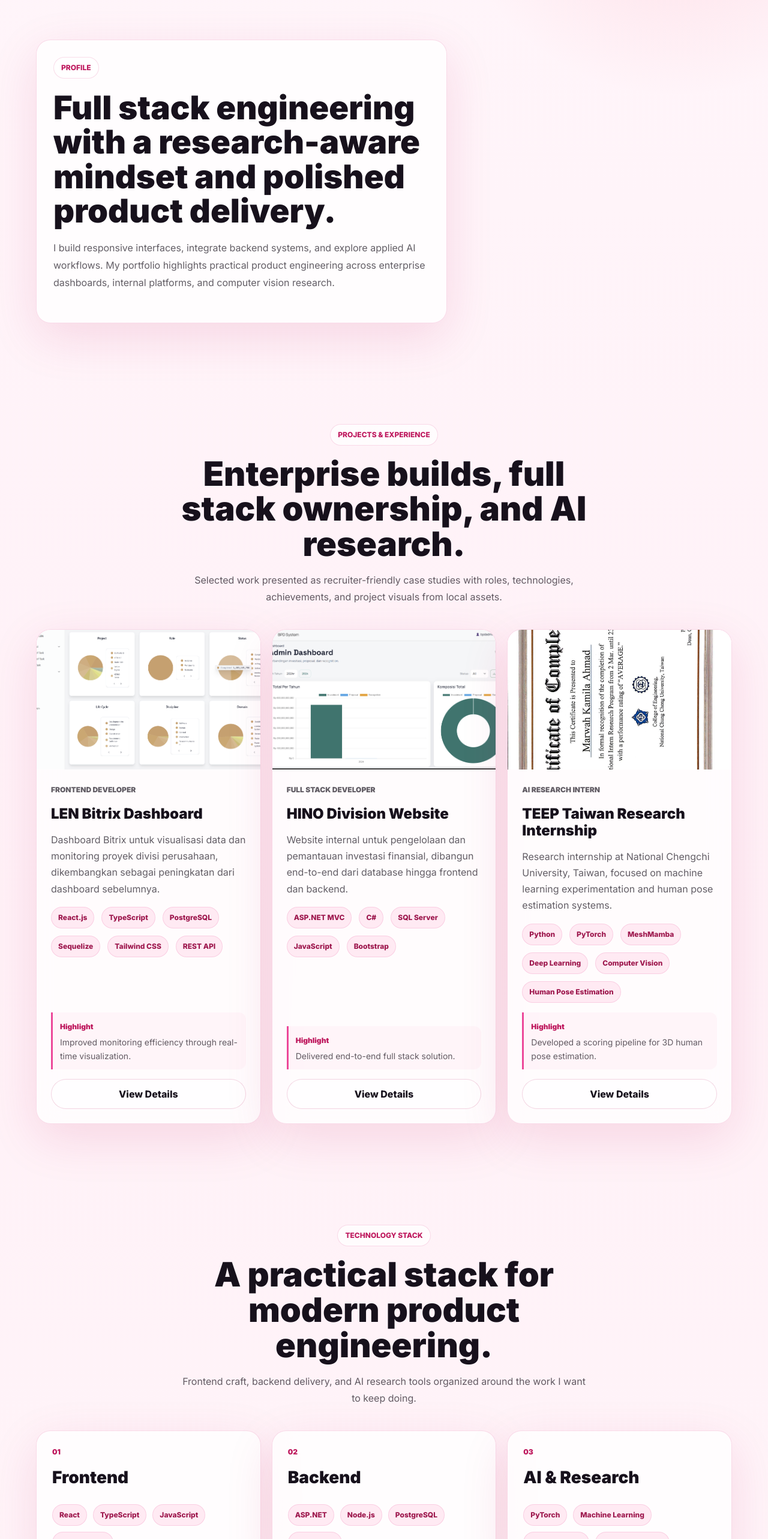
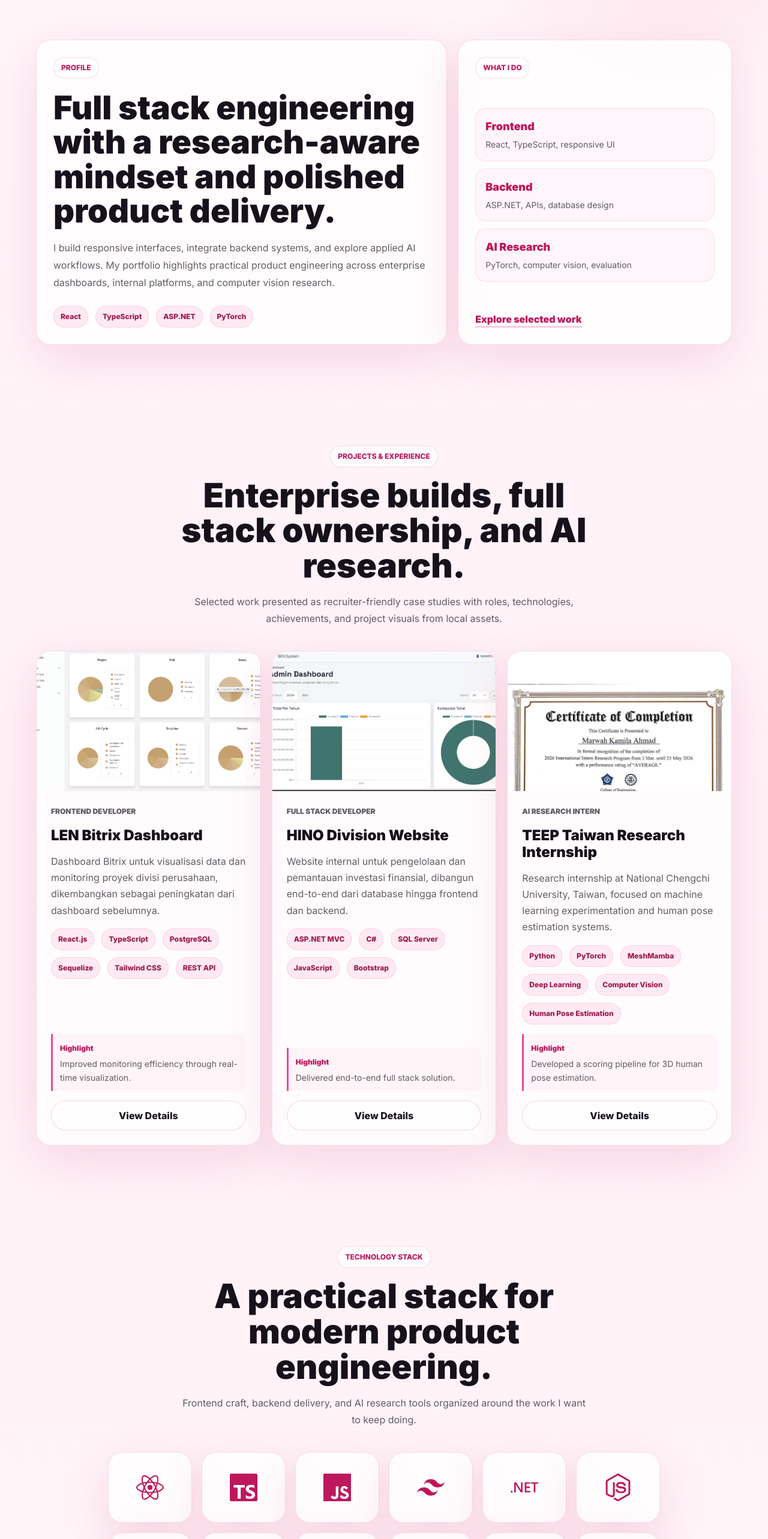
Before and after one commit to Marwahkamilaahmad/react-porto-rua, a React (Vite) app: page / in a window 1280 px wide. Shown: the part 894-3460 px from the top of the page at 60% size. Built offline with nearby package versions, Linux system fonts and the light colour scheme; a web font is replaced by a local one.

Commit message:
third-commit

```diff
--- a/src/App.css
+++ b/src/App.css
@@ -215,8 +215,10 @@
 
 .hero-portrait-card,
 .profile-panel,
+.profile-side-panel,
 .stat-card,
 .project-card,
+.stack-logo-tile,
 .stack-panel,
 .timeline-card,
 .project-modal,
@@ -229,8 +231,10 @@
 
 .dark .hero-portrait-card,
 .dark .profile-panel,
+.dark .profile-side-panel,
 .dark .stat-card,
 .dark .project-card,
+.dark .stack-logo-tile,
 .dark .stack-panel,
 .dark .timeline-card,
 .dark .project-modal,
@@ -326,6 +330,7 @@
 }
 
 .profile-panel,
+.profile-side-panel,
 .stat-card {
   border-radius: 24px;
   padding: 28px;
@@ -348,6 +353,66 @@
 
 .dark .profile-panel p {
   color: rgba(255, 247, 251, 0.7);
+}
+
+.profile-side-panel {
+  display: flex;
+  min-height: 100%;
+  flex-direction: column;
+  justify-content: space-between;
+  gap: 22px;
+}
+
+.profile-highlight-list {
+  display: grid;
+  gap: 12px;
+}
+
+.profile-highlight-item {
+  border: 1px solid rgba(219, 39, 119, 0.12);
+  border-radius: 18px;
+  padding: 16px;
+  background: rgba(255, 241, 247, 0.62);
+}
+
+.dark .profile-highlight-item {
+  border-color: rgba(249, 168, 212, 0.14);
+  background: rgba(190, 24, 93, 0.12);
+}
+
+.profile-highlight-item strong,
+.profile-highlight-item span {
+  display: block;
+}
+
+.profile-highlight-item strong {
+  color: var(--pink-700);
+  font-size: 18px;
+  font-weight: 900;
+}
+
+.dark .profile-highlight-item strong {
+  color: #f9a8d4;
+}
+
+.profile-highlight-item span {
+  margin-top: 6px;
+  color: var(--muted);
+  font-size: 14px;
+  line-height: 1.55;
+}
+
+.dark .profile-highlight-item span {
+  color: rgba(255, 247, 251, 0.7);
+}
+
+.profile-link {
+  display: inline-flex;
+  width: fit-content;
+  border-bottom: 2px solid rgba(219, 39, 119, 0.3);
+  color: var(--pink-700);
+  font-weight: 900;
+  text-decoration: none;
 }
 
 .stats-grid {
@@ -411,7 +476,7 @@
 }
 
 .project-image,
-.project-modal img {
+.project-modal-image-wrap img {
   width: 100%;
   height: 100%;
   object-fit: cover;
@@ -424,6 +489,24 @@
 .project-card:hover .project-image {
   filter: saturate(1.08);
   transform: scale(1.05);
+}
+
+.project-image-wrap.is-rotated {
+  display: grid;
+  place-items: center;
+  background: #fff;
+}
+
+.project-image-wrap.is-rotated .project-image {
+  width: 72%;
+  height: 142%;
+  object-fit: contain;
+  transform: rotate(90deg);
+}
+
+.project-card:hover .project-image-wrap.is-rotated .project-image {
+  filter: saturate(1.08);
+  transform: rotate(90deg) scale(1.04);
 }
 
 .project-image-placeholder {
@@ -511,6 +594,37 @@
   display: grid;
   grid-template-columns: repeat(3, minmax(0, 1fr));
   gap: 18px;
+}
+
+.stack-logo-grid {
+  display: grid;
+  grid-template-columns: repeat(6, minmax(0, 1fr));
+  gap: 16px;
+  max-width: 920px;
+  margin: 0 auto;
+}
+
+.stack-logo-tile {
+  display: grid;
+  min-height: 118px;
+  place-items: center;
+  border-radius: 24px;
+  transition: border-color 180ms ease, transform 180ms ease, box-shadow 180ms ease;
+}
+
+.stack-logo-tile:hover {
+  border-color: rgba(219, 39, 119, 0.32);
+  box-shadow: 0 24px 70px rgba(190, 24, 93, 0.18);
+}
+
+.stack-logo-tile svg {
+  width: 46px;
+  height: 46px;
+  color: var(--pink-700);
+}
+
+.dark .stack-logo-tile svg {
+  color: #f9a8d4;
 }
 
 .stack-panel {
@@ -622,8 +736,21 @@
   border-radius: 24px;
 }
 
-.project-modal img {
+.project-modal-image-wrap {
+  display: grid;
+  width: 100%;
+  height: 320px;
   max-height: 320px;
+  overflow: hidden;
+  place-items: center;
+  background: #fff;
+}
+
+.project-modal-image-wrap.is-rotated img {
+  width: min(78%, 620px);
+  height: 170%;
+  object-fit: contain;
+  transform: rotate(90deg);
 }
 
 .project-modal-body {
@@ -672,6 +799,10 @@
   .hero-grid {
     min-height: auto;
   }
+
+  .stack-logo-grid {
+    grid-template-columns: repeat(4, minmax(0, 1fr));
+  }
 }
 
 @media (max-width: 640px) {
@@ -700,6 +831,7 @@
   }
 
   .profile-panel,
+  .profile-side-panel,
   .stat-card,
   .project-card-body,
   .stack-panel,
@@ -707,4 +839,19 @@
   .project-modal-body {
     padding: 20px;
   }
+
+  .stack-logo-grid {
+    grid-template-columns: repeat(3, minmax(0, 1fr));
+    gap: 12px;
+  }
+
+  .stack-logo-tile {
+    min-height: 92px;
+    border-radius: 18px;
+  }
+
+  .stack-logo-tile svg {
+    width: 38px;
+    height: 38px;
+  }
 }
--- a/src/components/Portofolio.jsx
+++ b/src/components/Portofolio.jsx
@@ -74,6 +74,7 @@
     title: "TEEP Taiwan Research Internship",
     role: "AI Research Intern",
     assetFolder: "research teep",
+    rotateImage: true,
     description:
       "Research internship at National Chengchi University, Taiwan, focused on machine learning experimentation and human pose estimation systems.",
     responsibilities: [
@@ -119,7 +120,13 @@
           <button className="modal-close" type="button" onClick={onClose}>
             Close
           </button>
-          <img src={project.image} alt={`${project.title} cover`} />
+          <div
+            className={`project-modal-image-wrap ${
+              project.rotateImage ? "is-rotated" : ""
+            }`}
+          >
+            <img src={project.image} alt={`${project.title} cover`} />
+          </div>
           <div className="project-modal-body">
             <p className="project-role">{project.role}</p>
             <h3>{project.title}</h3>
@@ -170,7 +177,11 @@
             key={project.title}
             className="project-card"
           >
-            <div className="project-image-wrap">
+            <div
+              className={`project-image-wrap ${
+                project.rotateImage ? "is-rotated" : ""
+              }`}
+            >
               {project.image ? (
                 <img
                   src={project.image}
--- a/src/components/Techstack.jsx
+++ b/src/components/Techstack.jsx
@@ -1,53 +1,51 @@
 import { motion } from "framer-motion";
+import {
+  SiDotnet,
+  SiJavascript,
+  SiNodedotjs,
+  SiOpencv,
+  SiPostgresql,
+  SiPytorch,
+  SiReact,
+  SiScikitlearn,
+  SiTailwindcss,
+  SiTypescript,
+  SiPython,
+} from "react-icons/si";
+import { DiMsqlServer } from "react-icons/di";
 
-const stackGroups = [
-  {
-    title: "Frontend",
-    items: ["React", "TypeScript", "JavaScript", "Tailwind CSS"],
-  },
-  {
-    title: "Backend",
-    items: ["ASP.NET", "Node.js", "PostgreSQL", "SQL Server"],
-  },
-  {
-    title: "AI & Research",
-    items: ["PyTorch", "Machine Learning", "Deep Learning", "Computer Vision"],
-  },
+const stacks = [
+  { name: "React", Icon: SiReact },
+  { name: "TypeScript", Icon: SiTypescript },
+  { name: "JavaScript", Icon: SiJavascript },
+  { name: "Tailwind CSS", Icon: SiTailwindcss },
+  { name: "ASP.NET", Icon: SiDotnet },
+  { name: "Node.js", Icon: SiNodedotjs },
+  { name: "PostgreSQL", Icon: SiPostgresql },
+  { name: "SQL Server", Icon: DiMsqlServer },
+  { name: "Python", Icon: SiPython },
+  { name: "PyTorch", Icon: SiPytorch },
+  { name: "Machine Learning", Icon: SiScikitlearn },
+  { name: "Computer Vision", Icon: SiOpencv },
 ];
 
 export default function Techstack() {
   return (
-    <div className="stack-grid">
-      {stackGroups.map((group, groupIndex) => (
-        <motion.article
-          initial={{ opacity: 0, y: 22 }}
+    <div className="stack-logo-grid">
+      {stacks.map(({ name, Icon }, index) => (
+        <motion.div
+          initial={{ opacity: 0, y: 18 }}
           whileInView={{ opacity: 1, y: 0 }}
-          whileHover={{ y: -6 }}
-          viewport={{ once: true, margin: "-60px" }}
-          transition={{ duration: 0.4, delay: groupIndex * 0.08 }}
-          className="stack-panel"
-          key={group.title}
+          whileHover={{ y: -6, scale: 1.04 }}
+          viewport={{ once: true, margin: "-40px" }}
+          transition={{ duration: 0.35, delay: Math.min(index * 0.04, 0.28) }}
+          className="stack-logo-tile"
+          key={name}
+          title={name}
+          aria-label={name}
         >
-          <p className="stack-index">0{groupIndex + 1}</p>
-          <h3>{group.title}</h3>
-          <div className="stack-list">
-            {group.items.map((item, index) => (
-              <motion.span
-                initial={{ opacity: 0, y: 14 }}
-                whileInView={{ opacity: 1, y: 0 }}
-                viewport={{ once: true }}
-                transition={{
-                  duration: 0.3,
-                  delay: groupIndex * 0.08 + index * 0.04,
-                }}
-                className="tech-pill"
-                key={item}
-              >
-                {item}
-              </motion.span>
-            ))}
-          </div>
-        </motion.article>
+          <Icon aria-hidden="true" />
+        </motion.div>
       ))}
     </div>
   );
--- a/src/pages/Home.jsx
+++ b/src/pages/Home.jsx
@@ -11,6 +11,12 @@
     <p>{description}</p>
   </div>
 );
+
+const profileHighlights = [
+  { value: "Frontend", label: "React, TypeScript, responsive UI" },
+  { value: "Backend", label: "ASP.NET, APIs, database design" },
+  { value: "AI Research", label: "PyTorch, computer vision, evaluation" },
+];
 
 
 
@@ -37,9 +43,35 @@
               product engineering across enterprise dashboards, internal
               platforms, and computer vision research.
             </p>
+            <div className="badge-row">
+              {["React", "TypeScript", "ASP.NET", "PyTorch"].map((item) => (
+                <span className="tech-badge" key={item}>
+                  {item}
+                </span>
+              ))}
+            </div>
           </motion.div>
 
-
+          <motion.aside
+            initial={{ opacity: 0, y: 24 }}
+            whileInView={{ opacity: 1, y: 0 }}
+            whileHover={{ y: -4 }}
+            viewport={{ once: true, margin: "-80px" }}
+            className="profile-side-panel"
+          >
+            <span className="eyebrow">What I Do</span>
+            <div className="profile-highlight-list">
+              {profileHighlights.map((item) => (
+                <div className="profile-highlight-item" key={item.value}>
+                  <strong>{item.value}</strong>
+                  <span>{item.label}</span>
+                </div>
+              ))}
+            </div>
+            <a className="profile-link" href="#projects">
+              Explore selected work
+            </a>
+          </motion.aside>
         </div>
       </section>
 
```
